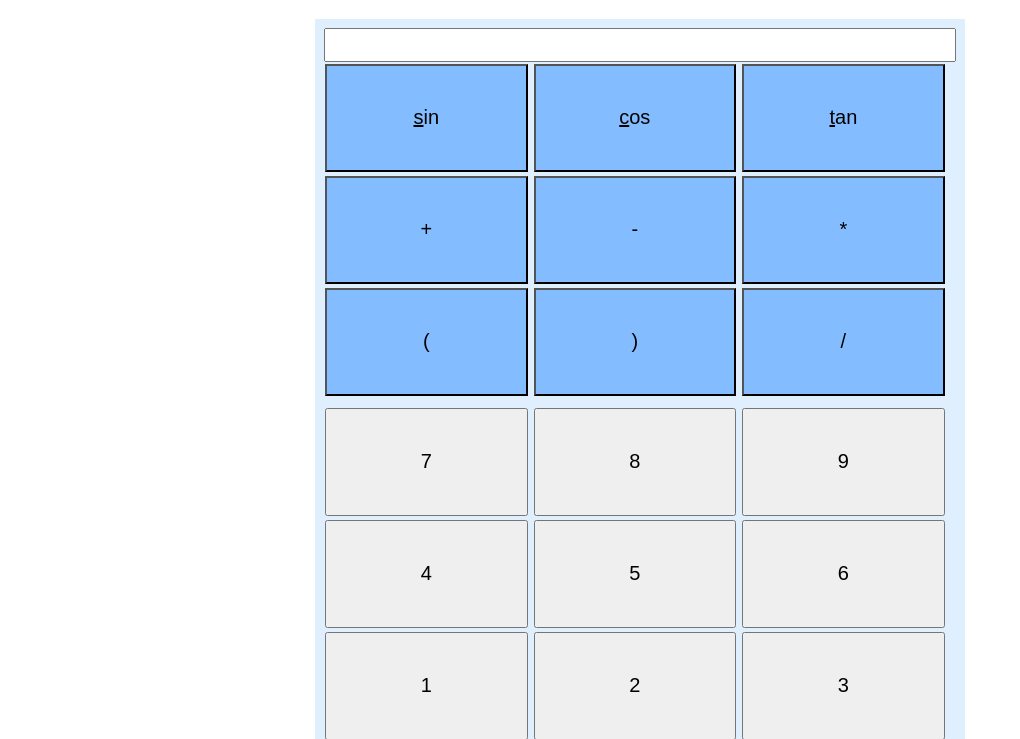
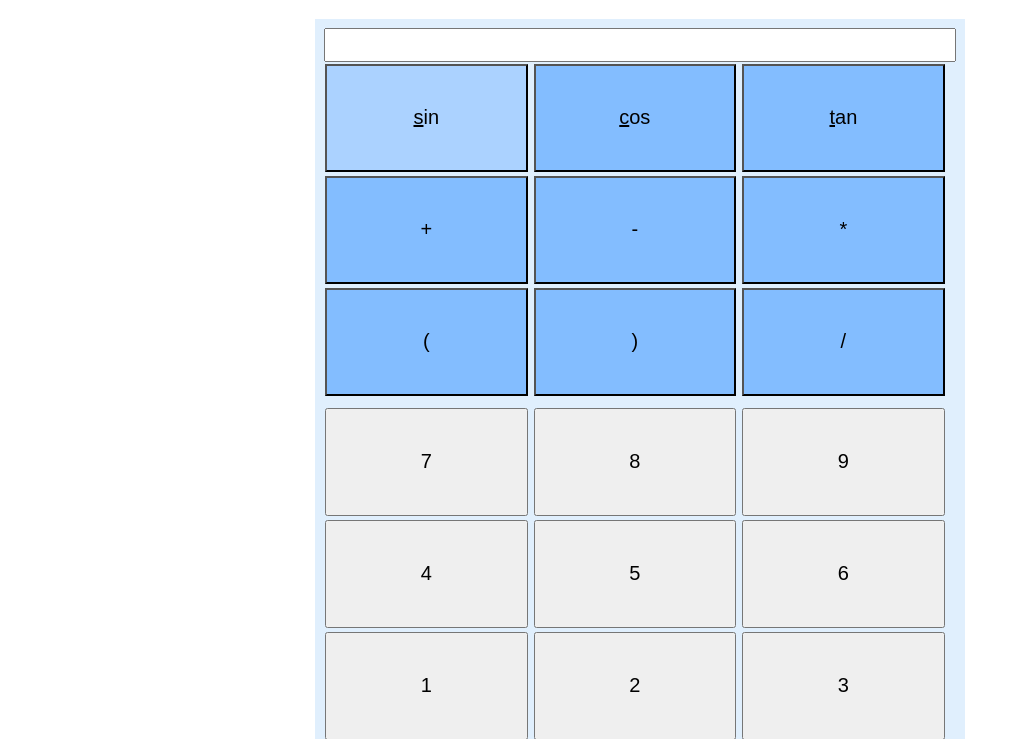
Before and after one commit to cactusgroup/typescript-calculator, a website: page index.html in a window 1280 px wide. In both pictures the pointer is over the button 426 px from the left and 178 px from the top of the page. Shown: the part 61-800 px from the top of the page, without its empty margins (0-1020 px from the left). Drawn offline with Linux system fonts and the light colour scheme.

Commit message:
hover but with the right syntax

```diff
--- a/index.css
+++ b/index.css
@@ -40,7 +40,7 @@
     background-color: rgb(131, 189, 255);
 }
 
-.op > :hover {
+.op:hover {
     background-color: rgb(171, 210, 255);
 }
 
```
